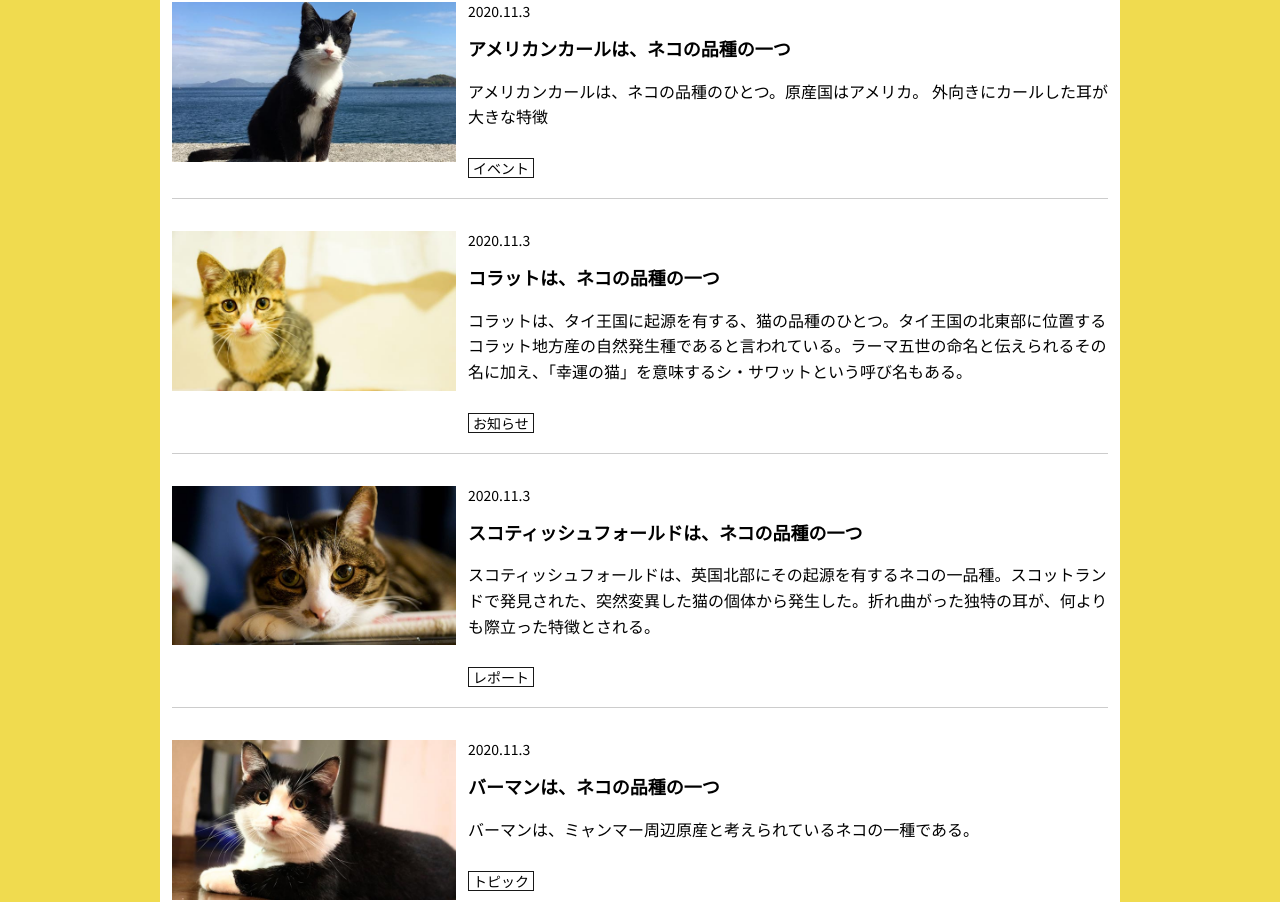
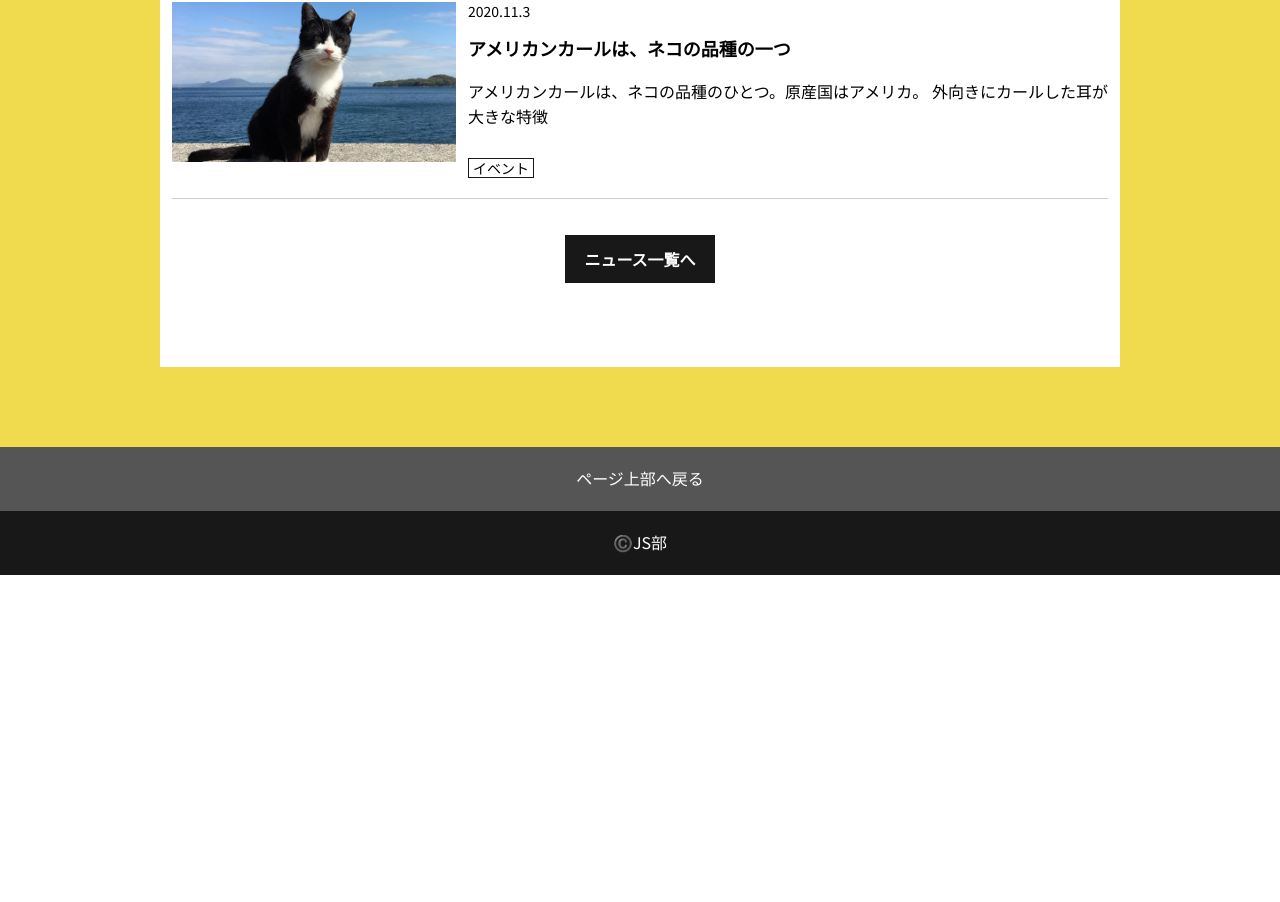
Before and after one commit to kensukegoto/jsbu, a Vue app: page / in a window 1280 px wide. Shown: the part 1636-2538 px from the top of the page. After the commit the page ends 2211 px from the top, so only its background shows below. Built offline with nearby package versions, Linux system fonts and the light colour scheme.

Commit message:
変更：トップページは５件のみ

```diff
--- a/src/components/block/b-List.vue
+++ b/src/components/block/b-List.vue
@@ -2,7 +2,7 @@
   <section class="list">
     <div class="list__inner">
       <ul class="card__box">
-          <li class="item" v-for="(item,key) of list" :key="key">
+          <li class="item" v-for="(item,key) of newlist" :key="key">
             <mCard :attr="item" />
           </li>
       </ul>
@@ -32,6 +32,11 @@ export default {
       .catch((e) => {
         alert(e);
       });
+  },
+  computed:{
+    newlist(){
+      return this.list.slice(0,5)
+    }
   }
 }
 </script>
```
